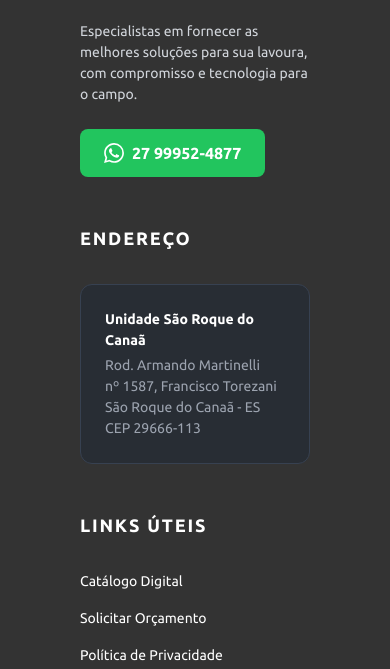
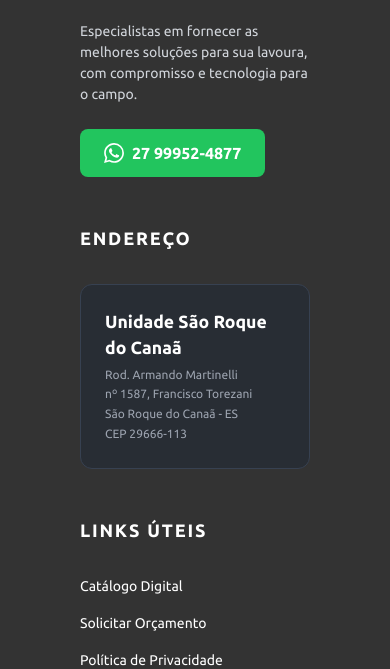
Before and after one commit to marcospiont23/landing-page-canaa-agricola, a plain HTML site: page index.html in a window 390 px wide. Shown: the part 3205-3874 px from the top of the page. Drawn offline with Linux system fonts and the light colour scheme.

Commit message:
fix: ajuste de tamanho de texto e caixa footer

```diff
--- a/css/components/footer.css
+++ b/css/components/footer.css
@@ -67,6 +67,7 @@
 .address-card {
     background-color: rgba(31, 41, 55, 0.5);
     padding: 1.5rem;
+    max-width: 500px;
     border-radius: 0.75rem;
     border: 1px solid var(--gray-700);
     display: flex;
@@ -80,8 +81,25 @@
 
 .address-details .unit-name {
     color: var(--white);
+    font-size: 2rem;
     font-weight: 600;
     margin-bottom: 0.25rem;
+}
+
+.address-details .end-name {
+    color: var(--gray-400);
+    font-size: 1.25rem;
+    margin-bottom: 0.1rem;
+}
+
+@media (max-width: 768px) {
+    .address-details .unit-name {
+        font-size: 1.1rem;
+    }
+
+    .address-details .end-name {
+        font-size: 0.75rem;
+    }
 }
 
 .footer-links {
--- a/index.html
+++ b/index.html
@@ -154,8 +154,9 @@
 				<div class="footer-brand">
 					<div class="footer-map-wrapper">
 						<iframe title="Mapa da unidade Canaã em São Roque do Canaã"
-							src="https://www.google.com/maps/embed?pb=!1m14!1m12!1m3!1d938.8907942560528!2d-40.64935754881555!3d-19.73121326009167!2m3!1f0!2f0!3f0!3m2!1i1024!2i768!4f13.1!5e0!3m2!1spt-BR!2sbr!4v1773360513092!5m2!1spt-BR!2sbr"
-							allowfullscreen loading="lazy" referrerpolicy="no-referrer-when-downgrade"></iframe>
+							src="https://www.google.com/maps/embed?pb=!1m14!1m12!1m3!1d469.4447219345291!2d-40.64898297455574!3d-19.731443019057743!2m3!1f0!2f0!3f0!3m2!1i1024!2i768!4f13.1!5e0!3m2!1spt-BR!2sbr!4v1787945000095!5m2!1spt-BR!2sbr"
+							width="400" height="300" style="border:0;" allowfullscreen="" loading="lazy"
+							referrerpolicy="strict-origin-when-cross-origin"></iframe>
 						<br /><small><a class="link-amp" href="https://maps.app.goo.gl/e29JFR4KeHUAvwbY9"
 								target="_blank" rel="noopener noreferrer">Ver
 								mapa ampliado</a></small>
@@ -182,10 +183,10 @@
 					<div class="address-card">
 						<div class="address-details">
 							<p class="unit-name">Unidade São Roque do Canaã</p>
-							<p>Rod. Armando Martinelli</p>
-							<p>nº 1587, Francisco Torezani</p>
-							<p>São Roque do Canaã - ES</p>
-							<p>CEP 29666-113</p>
+							<p class="end-name">Rod. Armando Martinelli</p>
+							<p class="end-name">nº 1587, Francisco Torezani</p>
+							<p class="end-name">São Roque do Canaã - ES</p>
+							<p class="end-name">CEP 29666-113</p>
 						</div>
 					</div>
 				</div>
```
